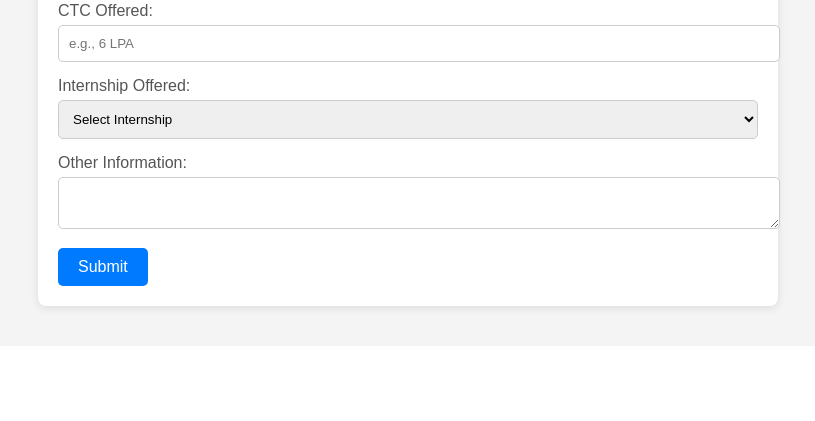
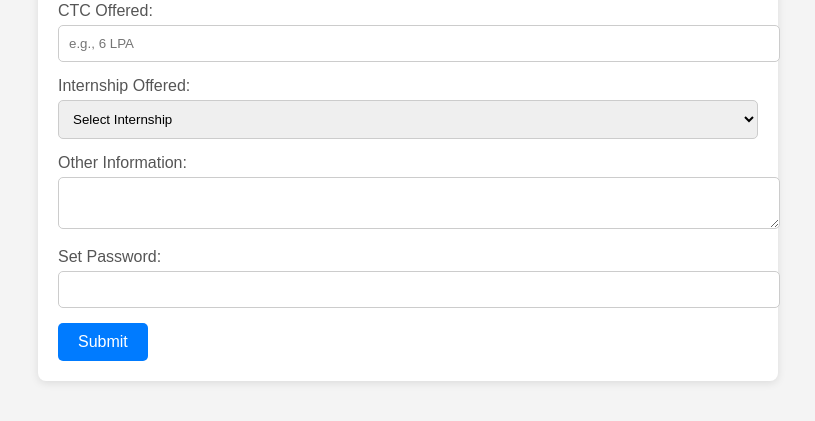
Before and after one commit to Utsab-00/Placemet-Managemet-System, a Django app: page /companies/ in a window 1280 px wide. Shown: the part 1075-1496 px from the top of the page, without its empty margins (232-1047 px from the left). Before the commit the page ends 1389 px from the top, so only its background shows below. Run offline with Django 5.2, Linux system fonts and the light colour scheme.

Commit message:
added password section

```diff
--- a/templates/companies.html
+++ b/templates/companies.html
@@ -175,6 +175,10 @@
             <label for="otherInfo">Other Information:</label>
             <textarea id="otherInfo" rows="2" name="otherInfo"></textarea>
         </div>
+        <div class="form-group">
+            <label for="password">Set Password:</label>
+            <input type="password" id="password" name="password" required>
+        </div>
 
         <button type="submit">Submit</button>
     </form>
```
